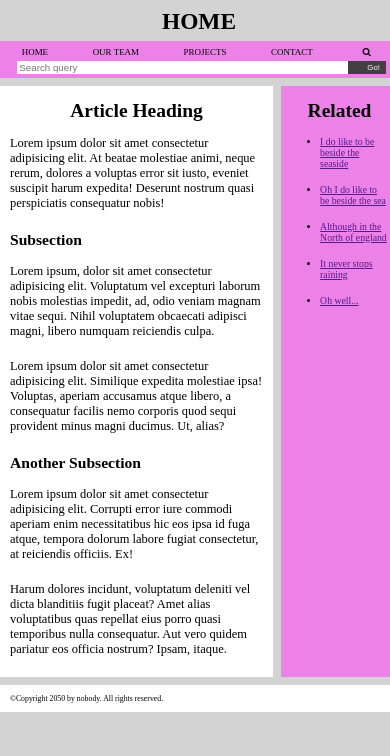
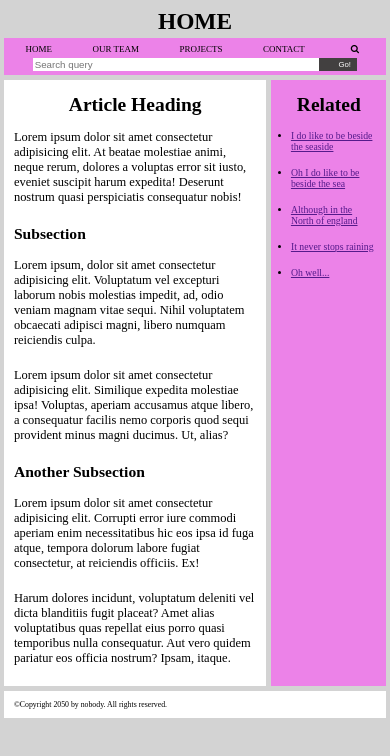
Before and after one commit to BertrandMuh/article, a plain HTML site: page index.html in a window 390 px wide. Both pictures are taken after a click on the icon 366 px from the left and 52 px from the top of the page. Drawn offline with Linux system fonts and the light colour scheme.

Commit message:
modify js and css

```diff
--- a/index.html
+++ b/index.html
@@ -20,7 +20,7 @@
                 <a id="team" href="#">our team</a>
                 <a id="projects" href="#">projects</a>
                 <a id="contact" href="#">contact</a>
-                <i onclick="displayForm()" class="fa fa-search"></i>
+                <i class="fa fa-search"></i>
             </nav>
             <form id="form" action="#" method="get">
                 <input type="search" placeholder="Search query">
--- a/index.js
+++ b/index.js
@@ -1,15 +1,18 @@
 const displayForm = () => {
     let form = document.getElementById('form')
     form.classList.toggle('form-show');
-    console.log(form)
 }
 
-let navbar = document.getElementsByClassName('navbar')[0];
-const elementPressed = el => {
+const changePageTitleContent = el => {
     const pageTitle = document.getElementsByClassName('title')[0];
+    //check if the element clicked is an anchor
     const isAnchor = el.target.nodeName === 'A';
     if (isAnchor) {
+        //change the content of the title if true
         pageTitle.innerHTML = el.target.innerHTML
     }
 }
-navbar.addEventListener("click", elementPressed);
+let navbar = document.getElementsByClassName('navbar')[0];
+navbar.addEventListener("click", changePageTitleContent);
+let searchIcon = document.getElementsByClassName('fa-search')[0];
+searchIcon.addEventListener("click", displayForm);
--- a/style.css
+++ b/style.css
@@ -3,20 +3,21 @@
     margin: 0;
 }
 
+html {}
+
 body {
     background: lightgray;
-    padding: 0 auto 0 2.5%;
-    width: 100vw
+    margin: auto 1%;
 }
 
 #body {
     display: grid;
-    grid-template-columns: 80% 20%;
+    grid-template-columns: auto 20%;
     grid-template-rows: 12% 7% auto 8%;
     max-width: 1200px;
-    width: 100vw;
+    width: 100%;
     margin: auto;
-    gap: 8px
+    gap: 5px
 }
 
 .title,
@@ -146,7 +147,7 @@ footer {
 }
 
 .aside>ul {
-    width: 70%;
+    width: 90%;
     margin-left: auto;
 }
 
@@ -157,7 +158,7 @@ li {
 @media(max-width:812px) {
     #body {
         grid-template-rows: 6vw auto auto 4%;
-        grid-template-columns: 70% 30%;
+        grid-template-columns: auto 30%;
         margin: 10px auto;
         ;
     }
@@ -225,8 +226,8 @@ li {
     form.form-show {
         display: flex;
         column-gap: 0;
-        width: 98.5%;
-        margin-left: auto;
+        width: 90.5%;
+        margin: auto;
     }
 
     .form-show>* {
```
